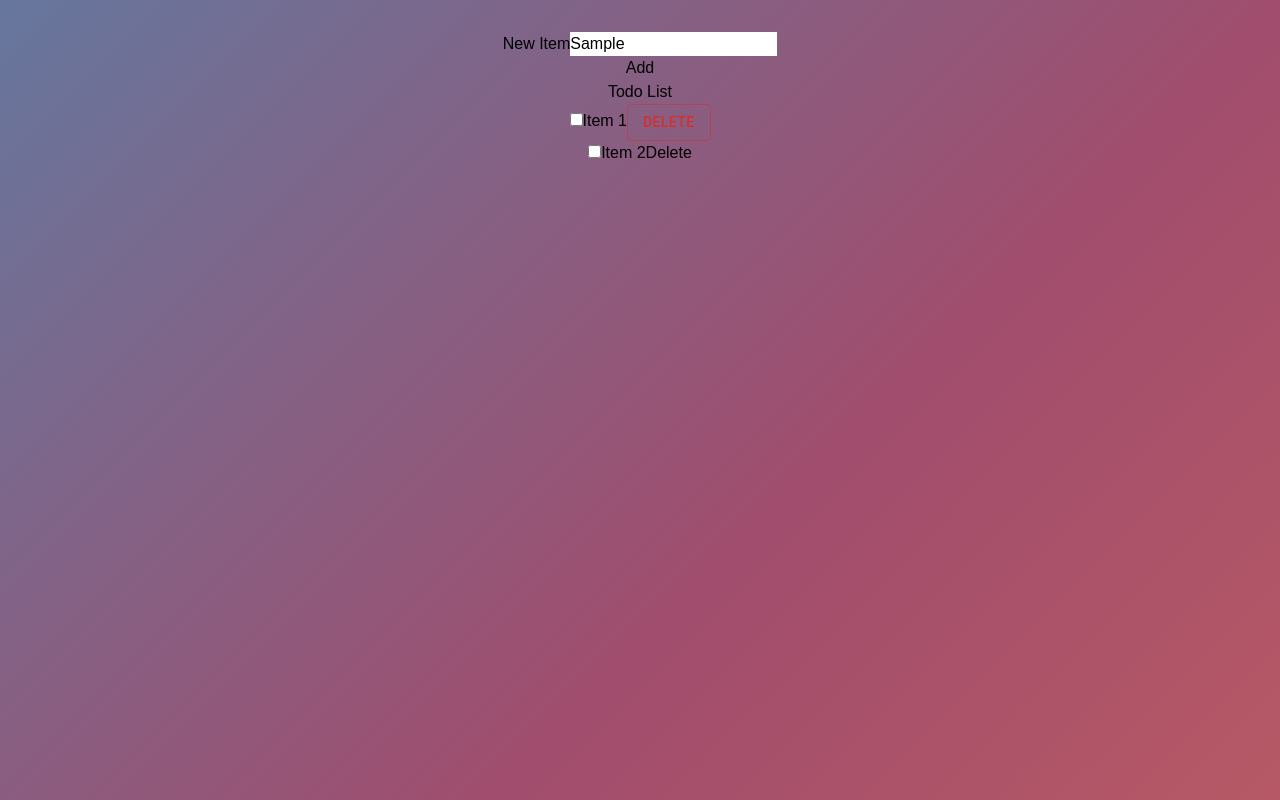
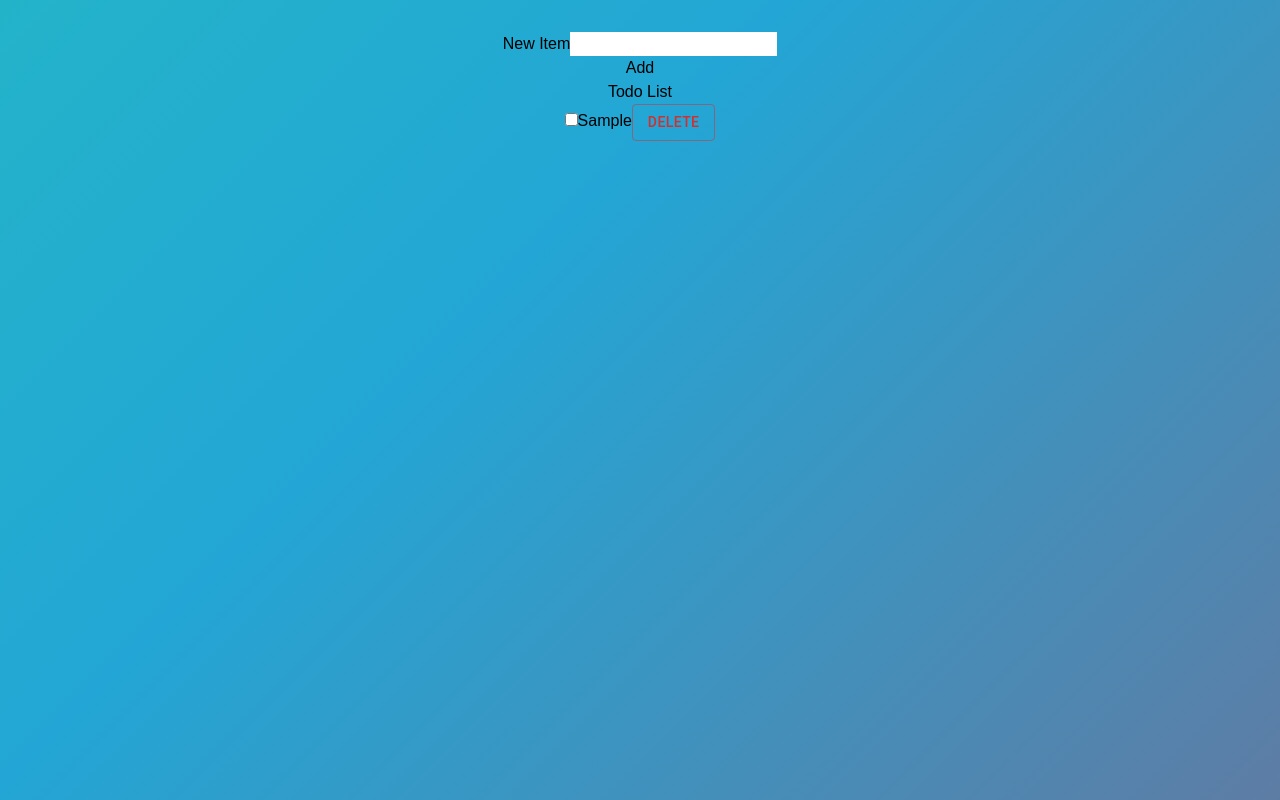
Before and after one commit to preston176/todo-list-react, a React (Vite) app: page / in a window 1280 px wide. Both pictures are taken after typing "Sample" into the empty fields and a click on the button "Add". Built offline with nearby package versions, Linux system fonts and the light colour scheme.

Commit message:
setTodos and max height fix

```diff
--- a/src/App.jsx
+++ b/src/App.jsx
@@ -4,13 +4,20 @@ import { Button }  from '@mui/material';
 
 export default function App() {
   const [newItem, setNewItem] = useState("");
+  const [todos, setTodos] = useState([]);
+
   function handleSubmit(e) {
     e.preventDefault();
+    setTodos(currentTodos => {
+      return [...currentTodos, {id: crypto.randomUUID(), title: newItem, completed: false}]
+    })
+
+    setNewItem("");
   }
 
 
   return (
-    <div className='wrapper bg-slate-600 h-96 w-auto rounded-lg m-auto '>
+    <div className='wrapper bg-slate-600 h-auto w-3/4 rounded-lg m-auto max-h-fit'>
 
     <form onSubmit={handleSubmit} className=' new-item-form py-3.5 flex-col flex px-2.5'>
       <div className='form-row flex flex-col'>
@@ -21,21 +28,18 @@ export default function App() {
     </form>
     <h1 className='header text-neutral-100 font-light text-3xl'>Todo List</h1>
     <ul className='list text-white m-3.5 p-3.5'>
-      <li className='my-1'>
+    {todos.map(todo => {
+      return (
+
+        <li className='my-1' key={todo.id}>
         <label htmlFor="" >
-          <input type="checkbox"  />
-          Item 1
+          <input type="checkbox" className='mx-3.5' checked={todo.completed}  />
+          {todo.title}
         </label>
         <Button variant="outlined" color="error" size='medium'>Delete</Button>
         {/* <button className='btn btn-danger '>Delete</button> */}
-      </li>
-      <li>
-        <label htmlFor="">
-          <input type="checkbox" />
-          Item 2
-        </label>
-        <button className='btn btn-danger mx-3.5'>Delete</button>
-      </li>
+      </li>)
+    })}
     </ul>
     </div>
   )
```
